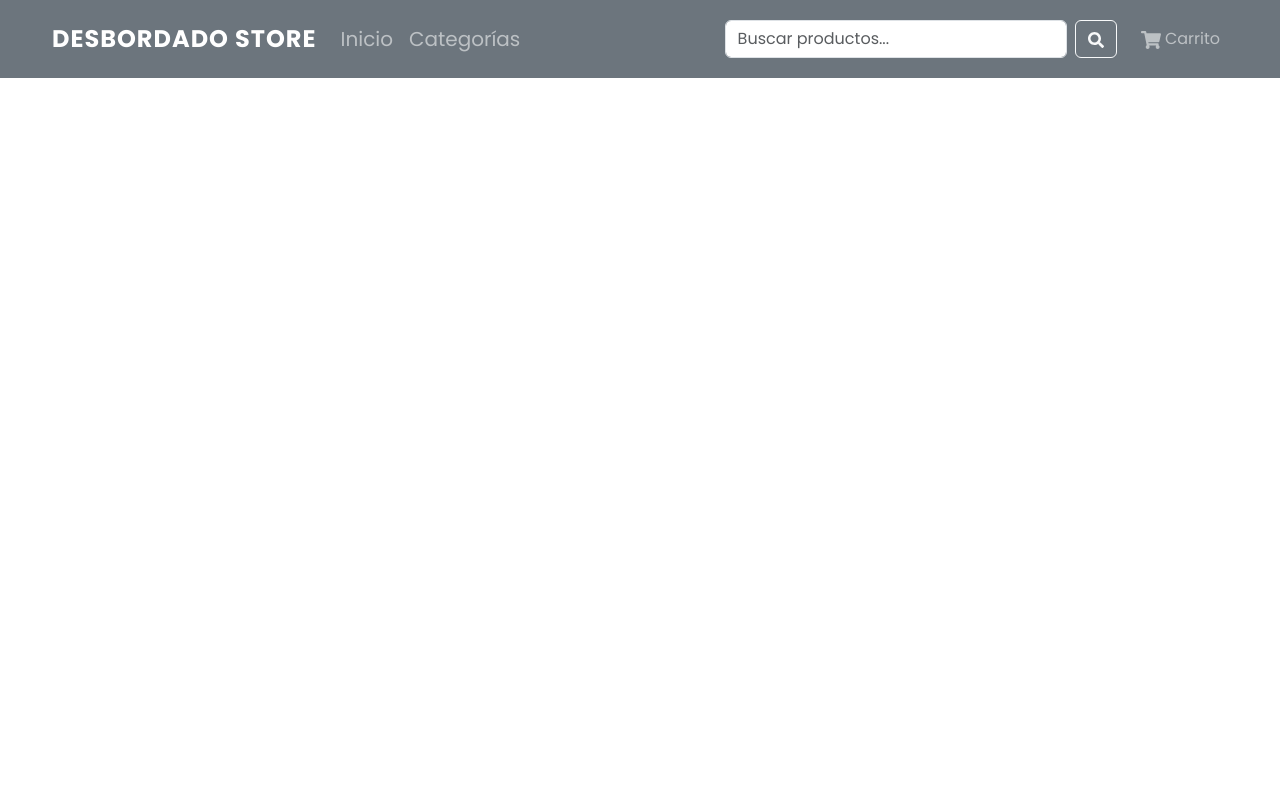
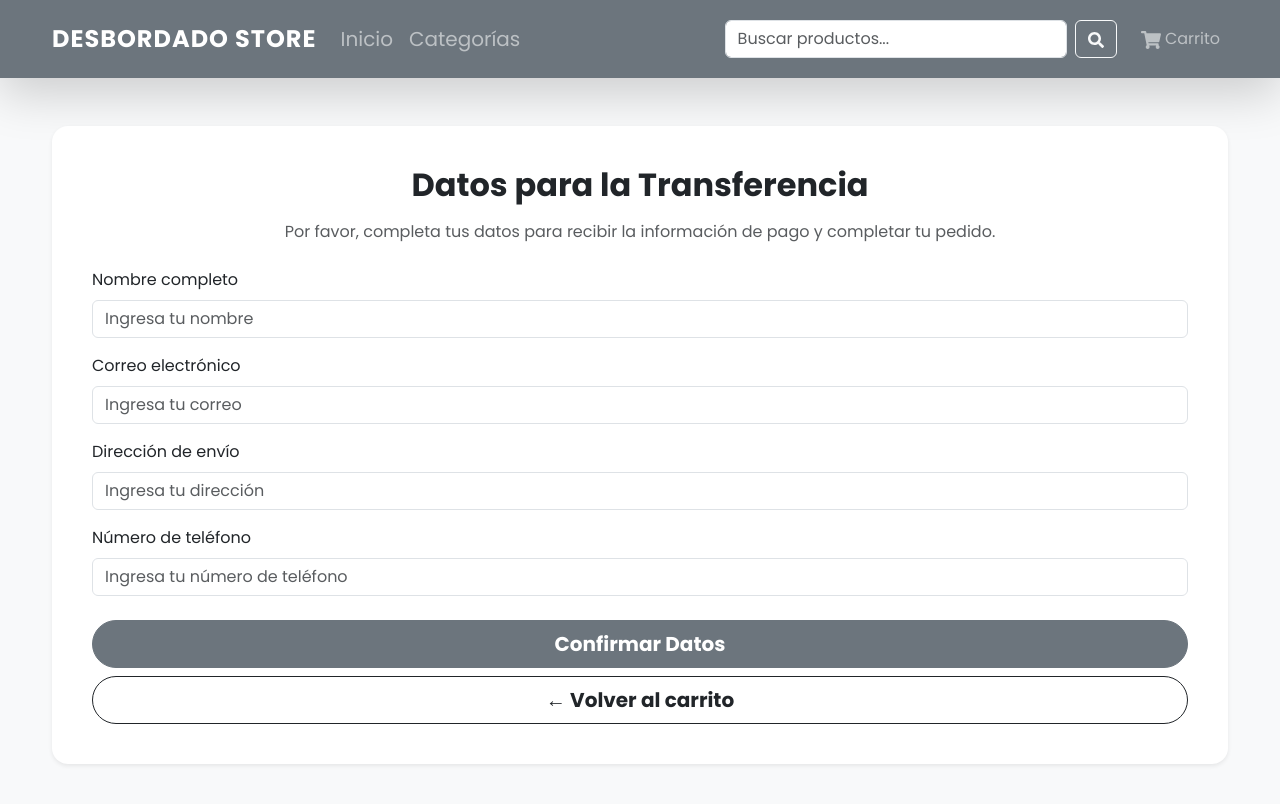
Before and after one commit to diegoroman666/desbordadostore, a React (Vite) app: page /confirmacion in a window 1280 px wide. Shown: the top 804 px of the page. Built offline with nearby package versions, Linux system fonts and the light colour scheme.

Commit message:
sixth update

```diff
--- a/src/App.jsx
+++ b/src/App.jsx
@@ -1,18 +1,23 @@
+// Archivo: src/App.jsx
+// El componente App ahora está envuelto en el CartProvider y tiene la importación corregida
 import React from "react";
-import { BrowserRouter as Router, Routes, Route } from "react-router-dom";
+import { BrowserRouter as Router, Routes, Route } from "react-router-dom"; // Corregido: "react-router-router-dom" a "react-router-dom"
 import NavbarMenu from "./components/NavbarMenu";
 import Home from "./pages/Home";
 import Categorias from "./pages/Categorias";
 import ProductosCategoria from "./pages/ProductosCategoria";
 import Cart from "./pages/Cart";
-import SearchResults from "./components/SearchResults";
-import Transfer from "./pages/Transfer"; // Importamos el nuevo componente de pago
+import SearchResults from "./components/SearchResults"; // Corregido: la ruta ahora apunta a la carpeta "components"
+import Transfer from "./pages/Transfer";
+import Confirmation from "./pages/Confirmation";
+import CartProvider from "./context/CartProvider";
 import "bootstrap/dist/css/bootstrap.min.css";
 import "./App.css";
 
 function App() {
   return (
     <Router>
+      <CartProvider>
         <NavbarMenu />
         <main>
           <Routes>
@@ -21,9 +26,11 @@ function App() {
             <Route path="/categoria/:nombre" element={<ProductosCategoria />} />
             <Route path="/carrito" element={<Cart />} />
             <Route path="/buscar" element={<SearchResults />} />
-          <Route path="/transferencia" element={<Transfer />} /> {/* Nueva ruta para el pago */}
+            <Route path="/transferencia" element={<Transfer />} />
+            <Route path="/confirmacion" element={<Confirmation />} />
           </Routes>
         </main>
+      </CartProvider>
     </Router>
   );
 }
--- a/src/context/CartProvider.jsx
+++ b/src/context/CartProvider.jsx
@@ -1,27 +1,29 @@
+// Archivo: src/context/CartProvider.jsx
+// Este componente ahora incluye la función 'clearCart'
 import { useState } from 'react';
 import CartContext from './CartContext';
 
-// Este es el componente que proveerá el contexto.
-// Todo lo que esté dentro de este componente tendrá acceso al estado del carrito.
 function CartProvider({ children }) {
-    // Usamos useState para manejar el estado del carrito.
   const [cart, setCart] = useState([]);
 
-    // Función para agregar un producto al carrito.
   const addItem = (item) => {
     setCart((prevCart) => [...prevCart, item]);
   };
 
-    // Función para eliminar un producto del carrito.
   const removeItem = (itemId) => {
     setCart((prevCart) => prevCart.filter(item => item.id !== itemId));
   };
 
-    // El valor que se pasará a todos los componentes que usen este contexto.
+  // Función agregada para vaciar el carrito
+  const clearCart = () => {
+    setCart([]);
+  };
+
   const contextValue = {
     cart,
     addItem,
     removeItem,
+    clearCart, // Agregamos la función al valor del contexto
   };
 
   return (
--- a/src/pages/Cart.jsx
+++ b/src/pages/Cart.jsx
@@ -1,3 +1,5 @@
+// Archivo: src/pages/Cart.jsx
+// Este archivo sigue igual, ya que el código del botón estaba bien
 import React, { useContext } from "react";
 import { Container, Row, Col, Button, ListGroup, Alert, Image } from "react-bootstrap";
 import CartContext from '../context/CartContext';
@@ -5,12 +7,10 @@ import { Link, useNavigate } from "react-router-dom";
 
 function Cart() {
   const { cart, removeItem, clearCart } = useContext(CartContext);
-  const navigate = useNavigate(); // Hook para la navegación
+  const navigate = useNavigate();
 
-  // Calcula el total del precio del carrito
   const cartTotal = cart.reduce((acc, item) => acc + item.price, 0);
 
-  // Función para agrupar productos duplicados y contar la cantidad
   const groupedCartItems = cart.reduce((acc, item) => {
     const existingItem = acc.find(prod => prod.id === item.id);
     if (existingItem) {
@@ -22,7 +22,6 @@ function Cart() {
   }, []);
 
   const handleProceedToPayment = () => {
-    // Redirigir a la página de transferencia
     navigate("/transferencia");
   };
 
@@ -57,7 +56,6 @@ function Cart() {
             <h4 className="text-primary fw-bold mb-0">${cartTotal.toFixed(2)}</h4>
           </div>
           <div className="d-grid gap-2">
-            {/* Botón para proceder al pago */}
             <Button
               variant="success"
               size="lg"
--- a/src/pages/Confirmation.jsx
+++ b/src/pages/Confirmation.jsx
@@ -1,31 +1,96 @@
-import React, { useContext, useEffect } from 'react';
-import { Container, Card, Button } from 'react-bootstrap';
+// Archivo: src/pages/Confirmation.jsx
+// Esta página ahora muestra el formulario de datos para la transferencia
+import React, { useState } from 'react';
+import { Container, Card, Button, Form } from 'react-bootstrap';
 import { Link } from 'react-router-dom';
-import CartContext from '../context/CartContext';
 
-function Confirmation() {
-  const { clearCart } = useContext(CartContext);
+export default function Confirmation() {
+  const [formData, setFormData] = useState({
+    name: '',
+    email: '',
+    address: '',
+    phone: ''
+  });
 
-  useEffect(() => {
-    // Vacía el carrito después de que se carga la página de confirmación
-    clearCart();
-  }, [clearCart]);
+  const handleChange = (e) => {
+    const { name, value } = e.target;
+    setFormData(prevState => ({
+      ...prevState,
+      [name]: value
+    }));
+  };
+
+  const handleSubmit = (e) => {
+    e.preventDefault();
+    console.log('Datos de envío recibidos. A continuación se mostrarán los datos para la transferencia bancaria.');
+    // Aquí puedes agregar la lógica para mostrar los datos de transferencia.
+    // Por ahora, solo usamos un console.log.
+  };
 
   return (
     <Container className="my-5">
-      <Card className="shadow-sm border-0 rounded-4 text-center p-5">
+      <Card className="shadow-sm border-0 rounded-4 p-4">
         <Card.Body>
-          <h2 className="fw-bold text-success mb-3">¡Pago Realizado con Éxito!</h2>
-          <p className="lead text-muted mb-4">
-            Tu compra ha sido procesada correctamente y está en camino.
+          <h2 className="fw-bold mb-3 text-center">Datos para la Transferencia</h2>
+          <p className="text-muted text-center mb-4">
+            Por favor, completa tus datos para recibir la información de pago y completar tu pedido.
           </p>
-          <Button as={Link} to="/" variant="dark" size="lg" className="fw-bold rounded-pill">
-            Volver a la tienda
-          </Button>
+          <Form onSubmit={handleSubmit}>
+            <Form.Group className="mb-3">
+              <Form.Label>Nombre completo</Form.Label>
+              <Form.Control
+                type="text"
+                name="name"
+                value={formData.name}
+                onChange={handleChange}
+                placeholder="Ingresa tu nombre"
+                required
+              />
+            </Form.Group>
+            <Form.Group className="mb-3">
+              <Form.Label>Correo electrónico</Form.Label>
+              <Form.Control
+                type="email"
+                name="email"
+                value={formData.email}
+                onChange={handleChange}
+                placeholder="Ingresa tu correo"
+                required
+              />
+            </Form.Group>
+            <Form.Group className="mb-3">
+              <Form.Label>Dirección de envío</Form.Label>
+              <Form.Control
+                type="text"
+                name="address"
+                value={formData.address}
+                onChange={handleChange}
+                placeholder="Ingresa tu dirección"
+                required
+              />
+            </Form.Group>
+            <Form.Group className="mb-3">
+              <Form.Label>Número de teléfono</Form.Label>
+              <Form.Control
+                type="tel"
+                name="phone"
+                value={formData.phone}
+                onChange={handleChange}
+                placeholder="Ingresa tu número de teléfono"
+                required
+              />
+            </Form.Group>
+            <div className="d-grid gap-2 mt-4">
+              <Button variant="dark" size="lg" type="submit" className="fw-bold rounded-pill">
+                Confirmar Datos
+              </Button>
+              <Button as={Link} to="/carrito" variant="outline-dark" size="lg" className="fw-bold rounded-pill">
+                ← Volver al carrito
+              </Button>
+            </div>
+          </Form>
         </Card.Body>
       </Card>
     </Container>
   );
 }
-
-export default Confirmation;
--- a/src/pages/Transfer.jsx
+++ b/src/pages/Transfer.jsx
@@ -1,3 +1,5 @@
+// Archivo: src/pages/Transfer.jsx
+// Este archivo redirige a la página de confirmación
 import React from 'react';
 import { Container, Row, Col, Card, Button } from 'react-bootstrap';
 import { useNavigate } from 'react-router-dom';
@@ -6,9 +8,8 @@ function Transfer() {
   const navigate = useNavigate();
 
   const handlePayment = (method) => {
-    // Aquí puedes agregar la lógica para cada método de pago
-    alert(`Has seleccionado pagar con ${method}.`);
-    // En una aplicación real, aquí integrarías la API de Mercado Pago o Banco Estado.
+    console.log(`Has seleccionado pagar con ${method}. Ahora, ingresa tus datos de envío.`);
+    navigate("/confirmacion");
   };
 
   return (
```
Lines whose indentation alone changed are shown as unchanged.
